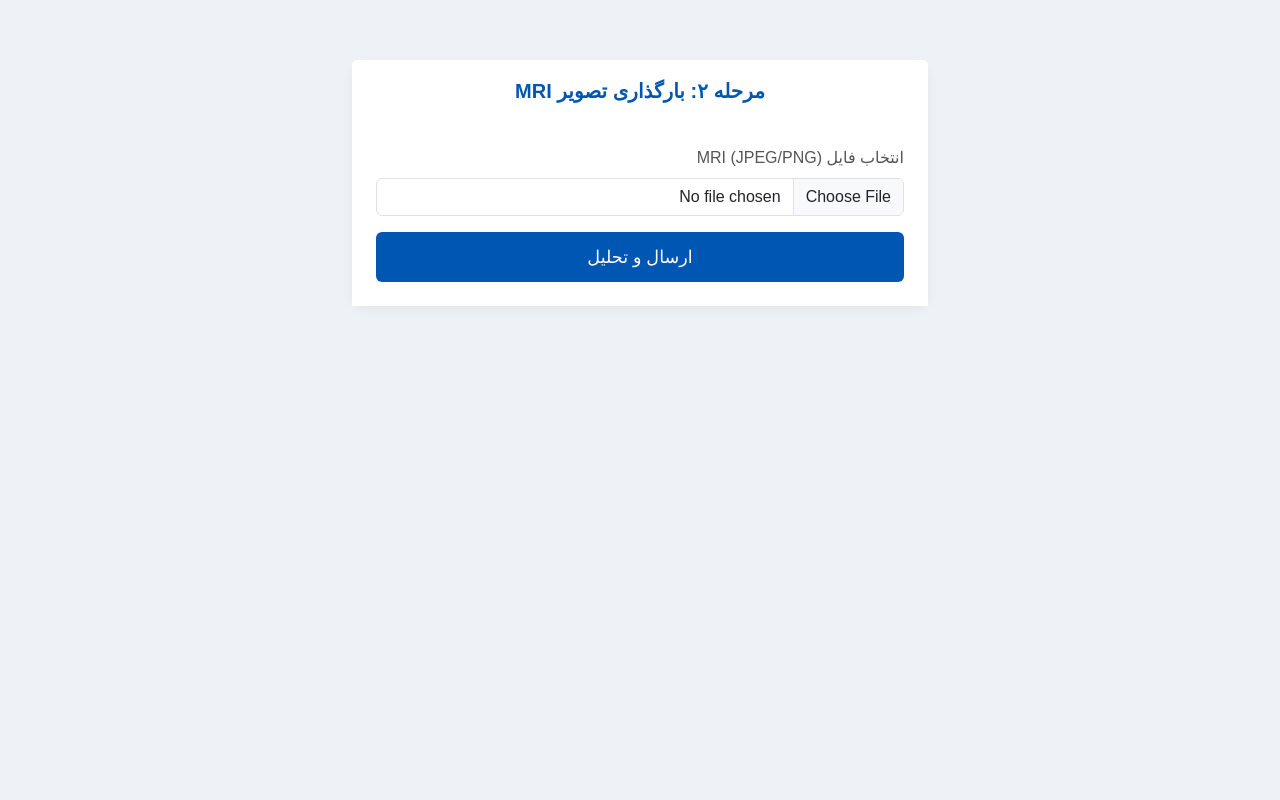
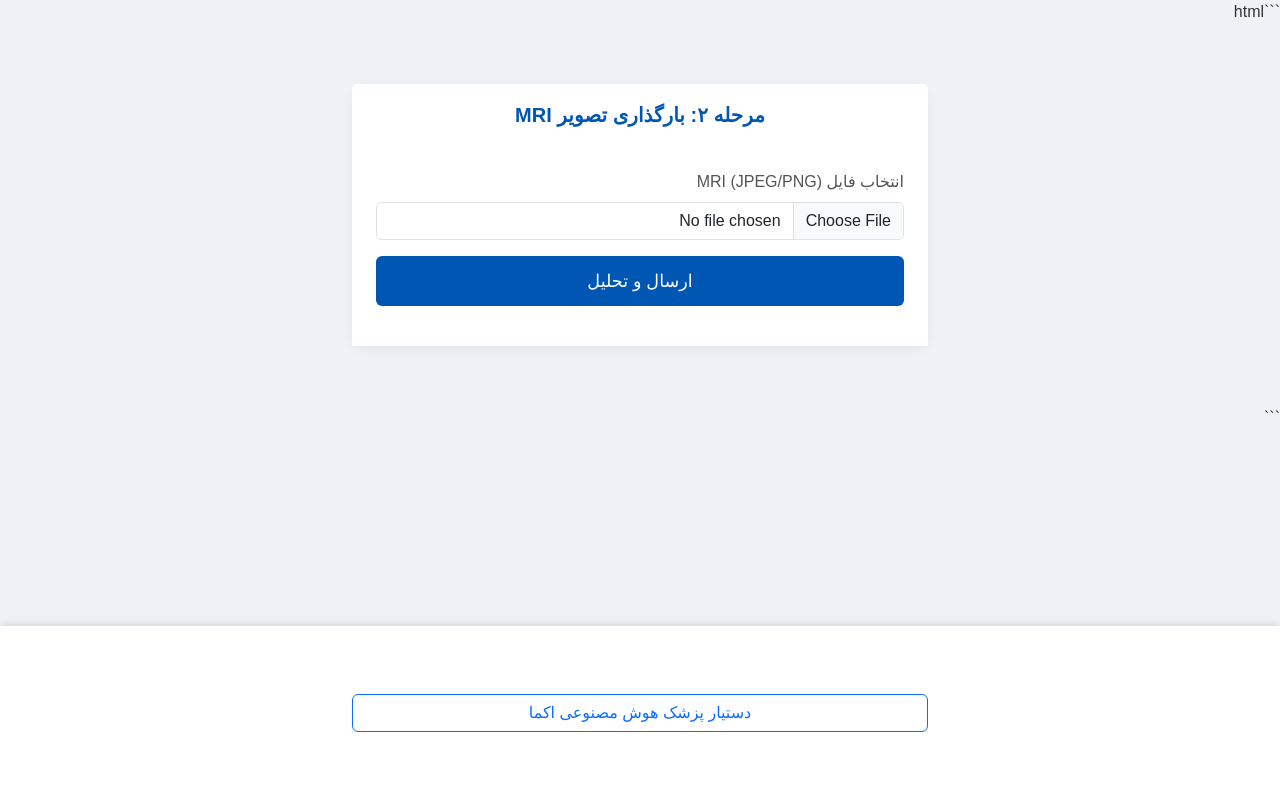
Before and after one commit to saeedmonazami/EKMA, a plain HTML site: page upload-mri.html in a window 1280 px wide. Drawn offline with nearby package versions, Linux system fonts and the light colour scheme.

Commit message:
Update upload-mri.html

````diff
--- a/upload-mri.html
+++ b/upload-mri.html
@@ -1,3 +1,4 @@
+```html
 <!DOCTYPE html>
 <html lang="fa" dir="rtl">
 <head>
@@ -10,6 +11,7 @@
       background: #eef2f7;
       font-family: 'Vazir', sans-serif;
       color: #333;
+      padding-bottom: 4.5rem; /* برای جا دادن منوی ثابت پایین */
     }
     .container {
       max-width: 600px;
@@ -70,6 +72,10 @@
       background-color: #f8d7da;
       color: #842029;
     }
+    /* منوی پایین */
+    .navbar {
+      box-shadow: 0 -2px 8px rgba(0,0,0,0.1);
+    }
   </style>
 </head>
 <body>
@@ -93,6 +99,15 @@
     </div>
   </div>
 </div>
+
+<!-- منوی ثابت پایین صفحه -->
+<nav class="navbar fixed-bottom navbar-light bg-white">
+  <div class="container justify-content-center">
+    <a href="chat.html" class="btn btn-outline-primary w-100">
+      دستیار پزشک هوش مصنوعی اکما
+    </a>
+  </div>
+</nav>
 
 <script>
   const mriForm = document.getElementById('mriForm');
@@ -126,7 +141,7 @@
       return res.json();
     })
     .then(data => {
-      fb.textContent = پیش‌بینی: ${data.prediction} (احتمال: ${(data.probability*100).toFixed(1)}%);
+      fb.textContent = `پیش‌بینی: ${data.prediction} (احتمال: ${(data.probability*100).toFixed(1)}%)`;
       fb.classList.add('success');
     })
     .catch(err => {
@@ -139,3 +154,4 @@
 
 </body>
 </html>
+```
````
